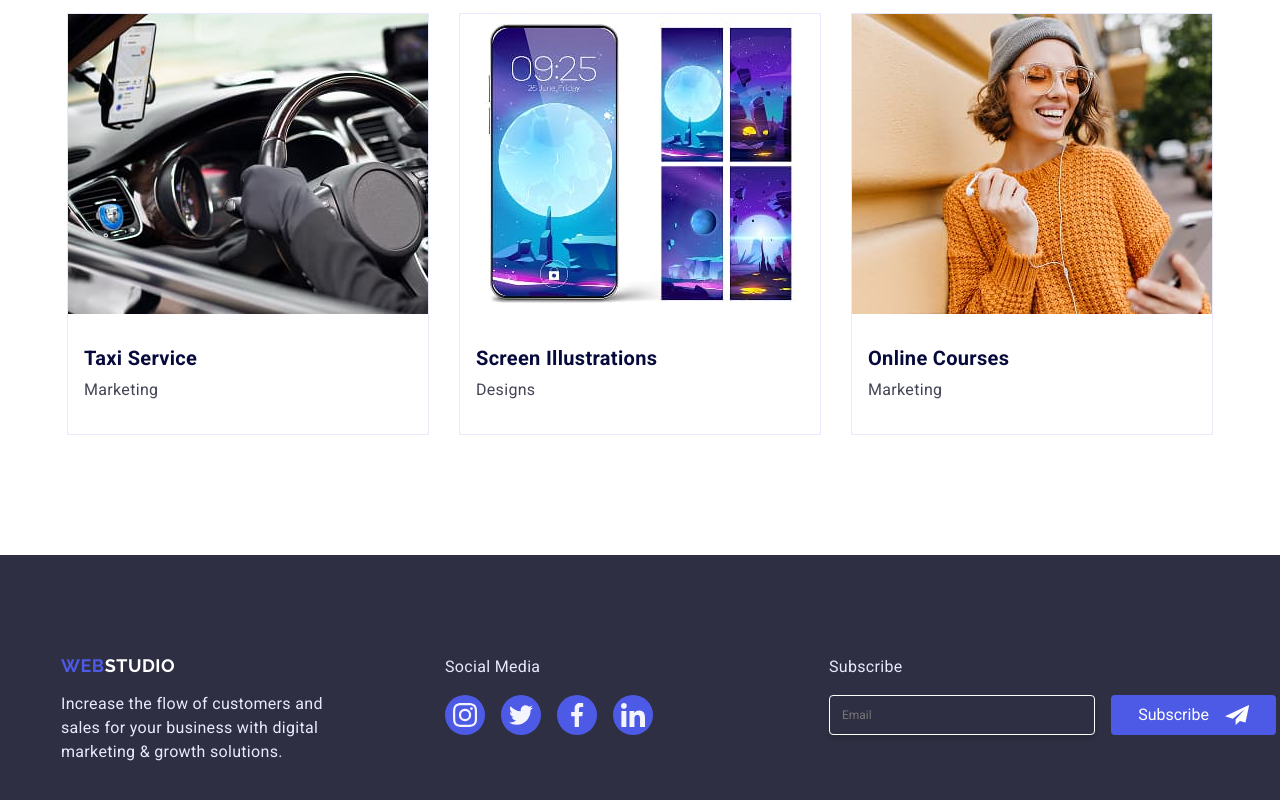
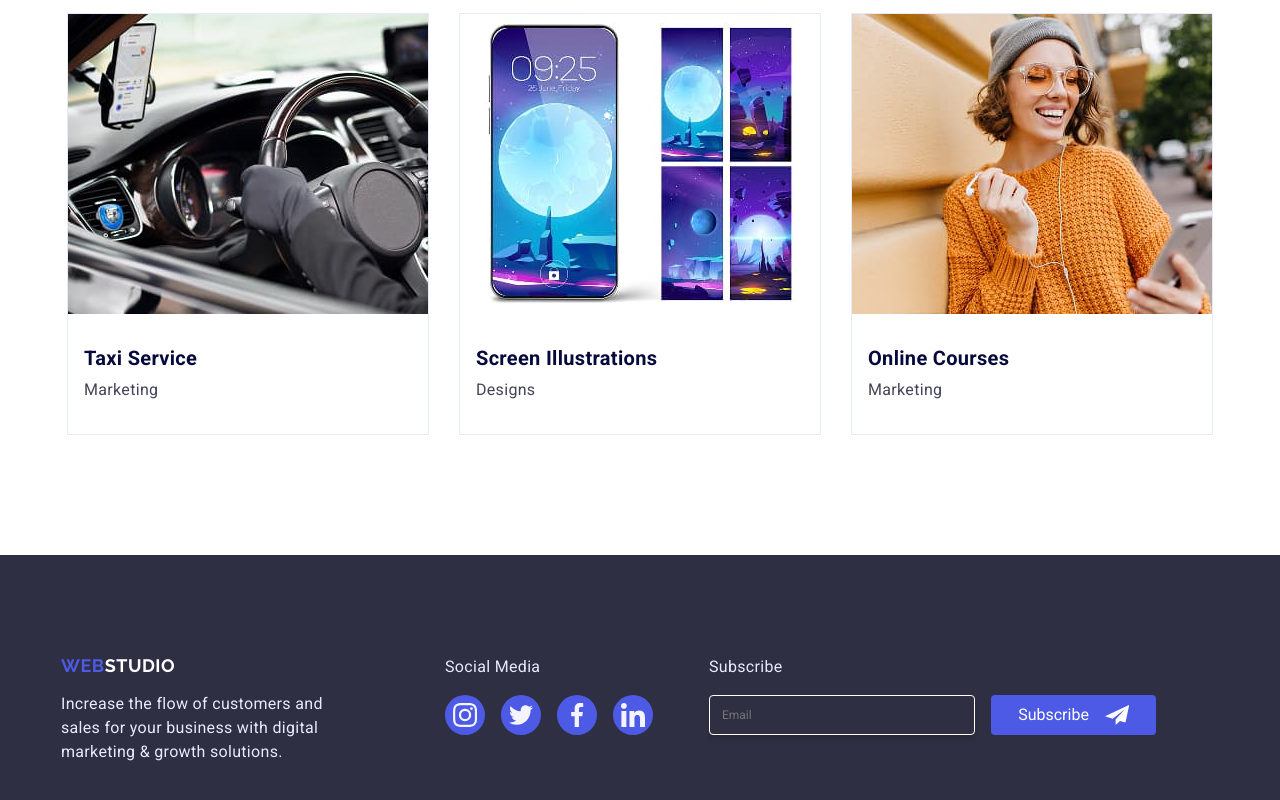
Before and after one commit to leogos/goit-markup-hw-05, a plain HTML site: page index.html in a window 1280 px wide. Shown: the part 2590-3390 px from the top of the page. Drawn offline with nearby package versions, Linux system fonts and the light colour scheme.

Commit message:
ready to submit (adjusted footer)

```diff
--- a/styles/styles.css
+++ b/styles/styles.css
@@ -195,7 +195,10 @@ h2 {
 
 .footer .container {
   display: flex;
-  gap: 120px;
+}
+
+.footer-social-item {
+margin-left: 120px;
 }
 
 .footer ul {
@@ -587,8 +590,6 @@ rgba(46, 47, 66, 0.16);
   pointer-events: auto;
 }
 
-
-
 .modal {
   position: relative;
   width: 408px;
@@ -841,3 +842,7 @@ rgba(46, 47, 66, 0.16);
 .subscription-button:focus {
   background-color: #31D0AA;
 }
+
+.footer-list {
+  display: flex;
+}
```
